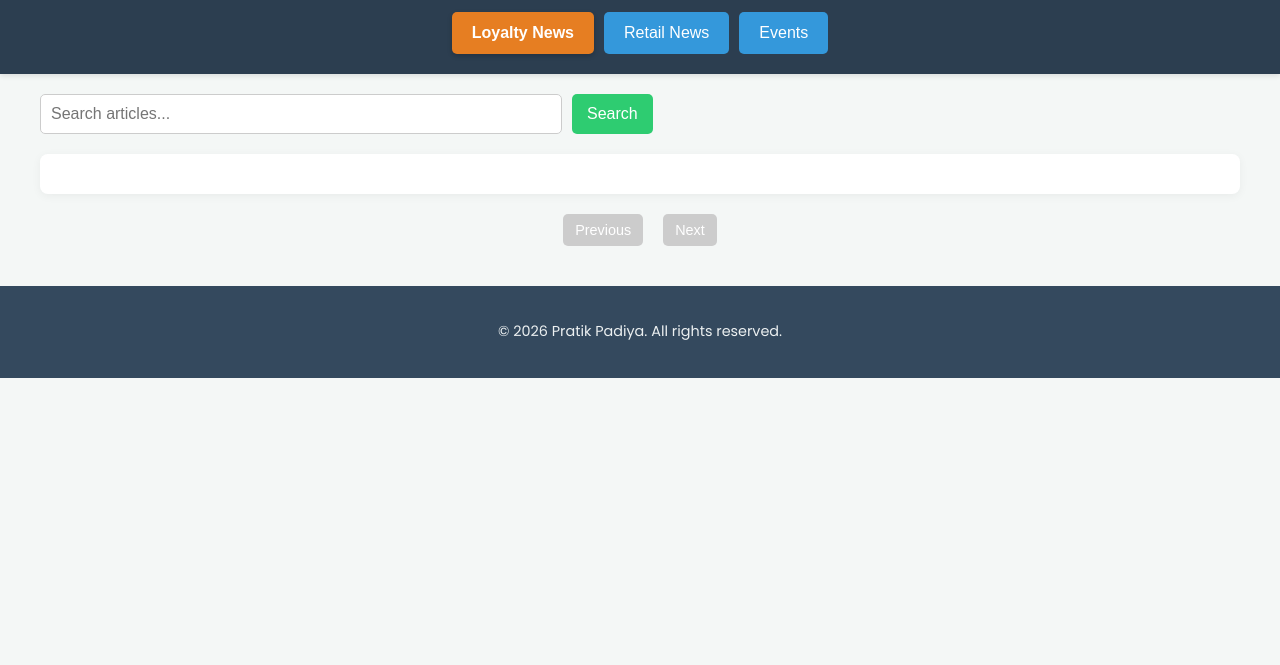
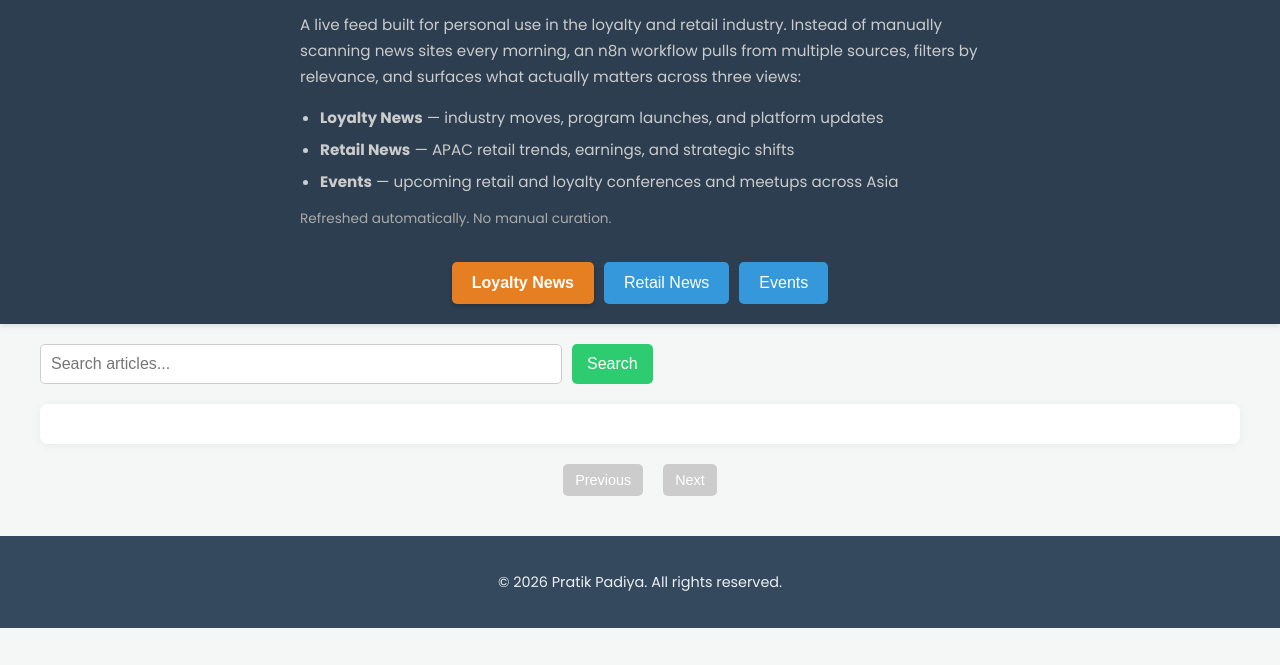
Before and after one commit to ppadiya/ppadiya.github.io, a website: page news-events/index.html in a window 1280 px wide. Shown: the part 135-800 px from the top of the page. Drawn offline with nearby package versions, Linux system fonts and the light colour scheme; no server answers.

Commit message:
docs: update README and add news-events page explainer block
- Replace placeholder README with full project overview (stack, pages, local dev, deployment)
- Add .page-explainer block to news-events header describing the n8n-powered feed
- Add corresponding CSS for explainer block in news-events/style.css

Co-Authored-By: Claude Sonnet 4.6 <noreply@anthropic.com>

```diff
--- a/news-events/index.html
+++ b/news-events/index.html
@@ -46,6 +46,16 @@
 
     <header class="page-header">
         <h1>News & Events</h1>
+        <div class="page-explainer">
+          <p>A live feed built for personal use in the loyalty and retail industry. Instead of manually scanning news sites every morning, an n8n workflow pulls
+          from multiple sources, filters by relevance, and surfaces what actually matters across three views:</p>
+          <ul>
+            <li><strong>Loyalty News</strong> — industry moves, program launches, and platform updates</li>
+            <li><strong>Retail News</strong> — APAC retail trends, earnings, and strategic shifts</li>
+            <li><strong>Events</strong> — upcoming retail and loyalty conferences and meetups across Asia</li>
+          </ul>
+          <p class="explainer-note">Refreshed automatically. No manual curation.</p>
+        </div>
         <nav class="toggle-buttons">
             <button class="toggle-btn active" data-category="loyalty">Loyalty News</button>
             <button class="toggle-btn" data-category="retail">Retail News</button>
--- a/news-events/style.css
+++ b/news-events/style.css
@@ -391,3 +391,28 @@ body {
         font-size: 1.3em;
     }
 }
+
+/* Page explainer block */
+.page-explainer {
+  max-width: 680px;
+  margin: 0 auto 2rem;
+  color: #ccc;
+  font-size: 0.95rem;
+  line-height: 1.7;
+  text-align: left;
+}
+
+.page-explainer ul {
+  margin: 0.75rem 0;
+  padding-left: 1.25rem;
+}
+
+.page-explainer li {
+  margin-bottom: 0.4rem;
+}
+
+.explainer-note {
+  font-size: 0.85rem;
+  color: #aaa;
+  margin-top: 0.75rem;
+}
```
Also changed, not shown: README.md.
